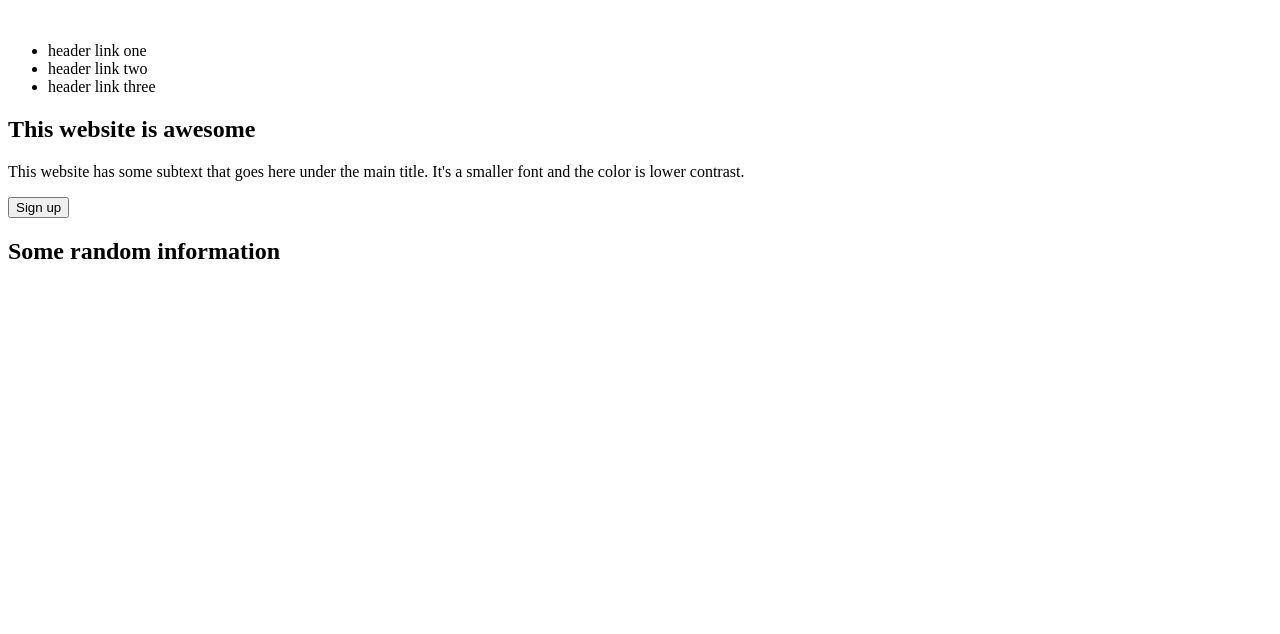
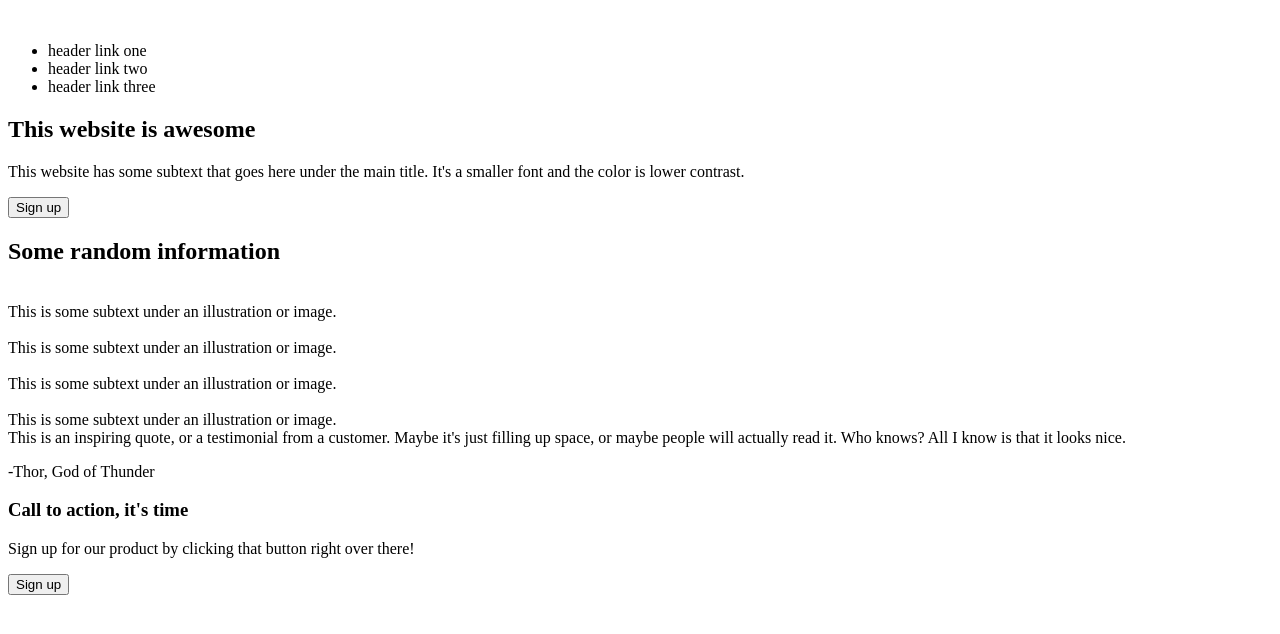
Before and after one commit to mintleafsoup/odin-landing-page, a plain HTML site: page index.html in a window 1280 px wide. Drawn offline with Linux system fonts and the light colour scheme.

Commit message:
Add html content

```diff
--- a/index.html
+++ b/index.html
@@ -24,6 +24,25 @@
     </section>
     <section>
         <h2>Some random information</h2>
+        <img>
+        <figcaption>This is some subtext under an illustration or image.</figcaption>
+        <img>
+        <figcaption>This is some subtext under an illustration or image.</figcaption>
+        <img>
+        <figcaption>This is some subtext under an illustration or image.</figcaption>
+        <img>
+        <figcaption>This is some subtext under an illustration or image.</figcaption>
+    </section>
+    <section>
+        <quote>This is an inspiring quote, or a testimonial from a customer. Maybe it's just filling up space, or maybe people will actually read it. Who knows? All I know is that it looks nice.</quote>
+        <p>-Thor, God of Thunder</p>
+    </section>
+    <section>
+        <div>
+            <h3>Call to action, it's time</h3>
+            <p>Sign up for our product by clicking that button right over there!</p>
+            <button>Sign up</button>
+        </div>
     </section>
 </body>
 </html>
```
